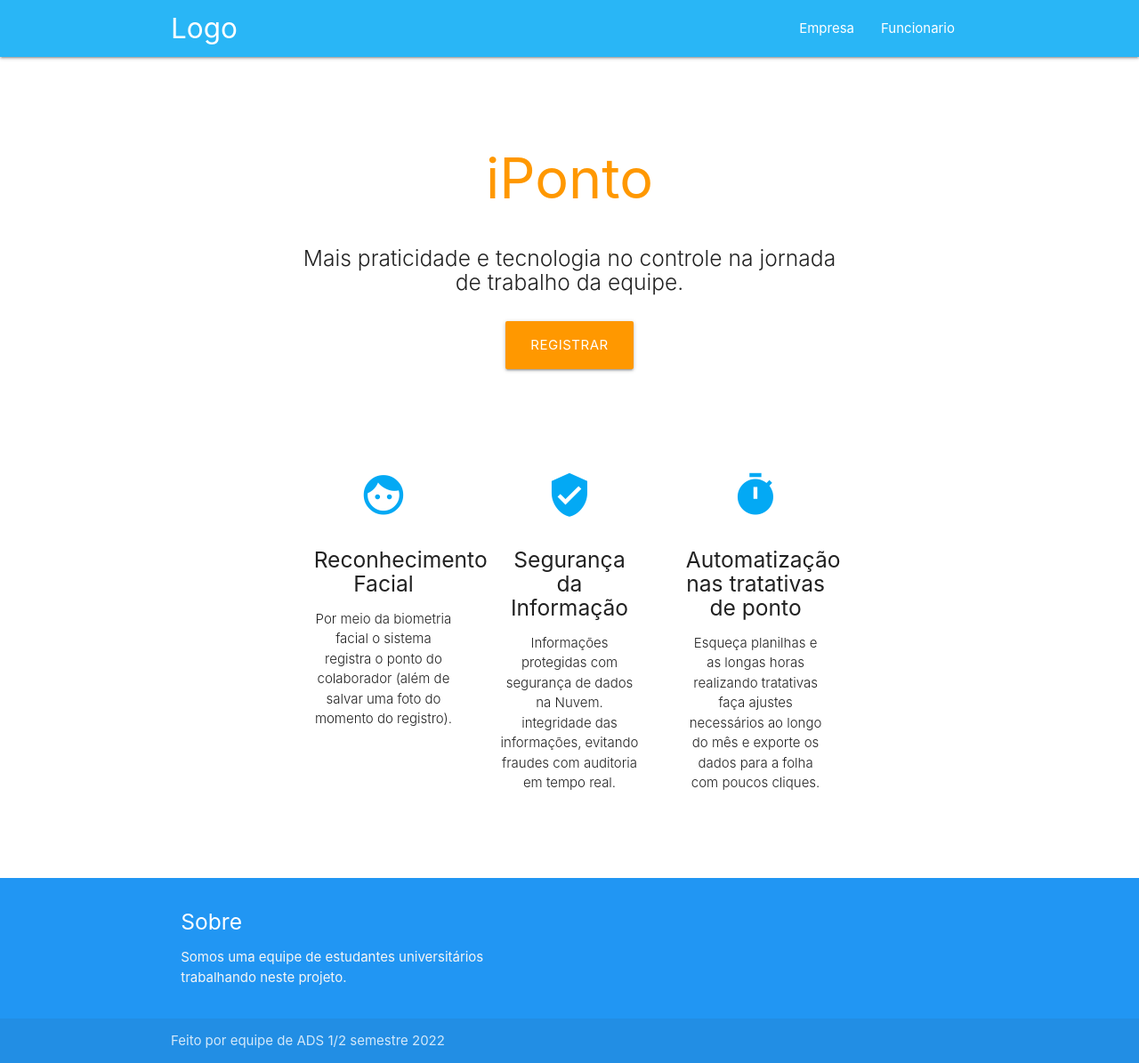
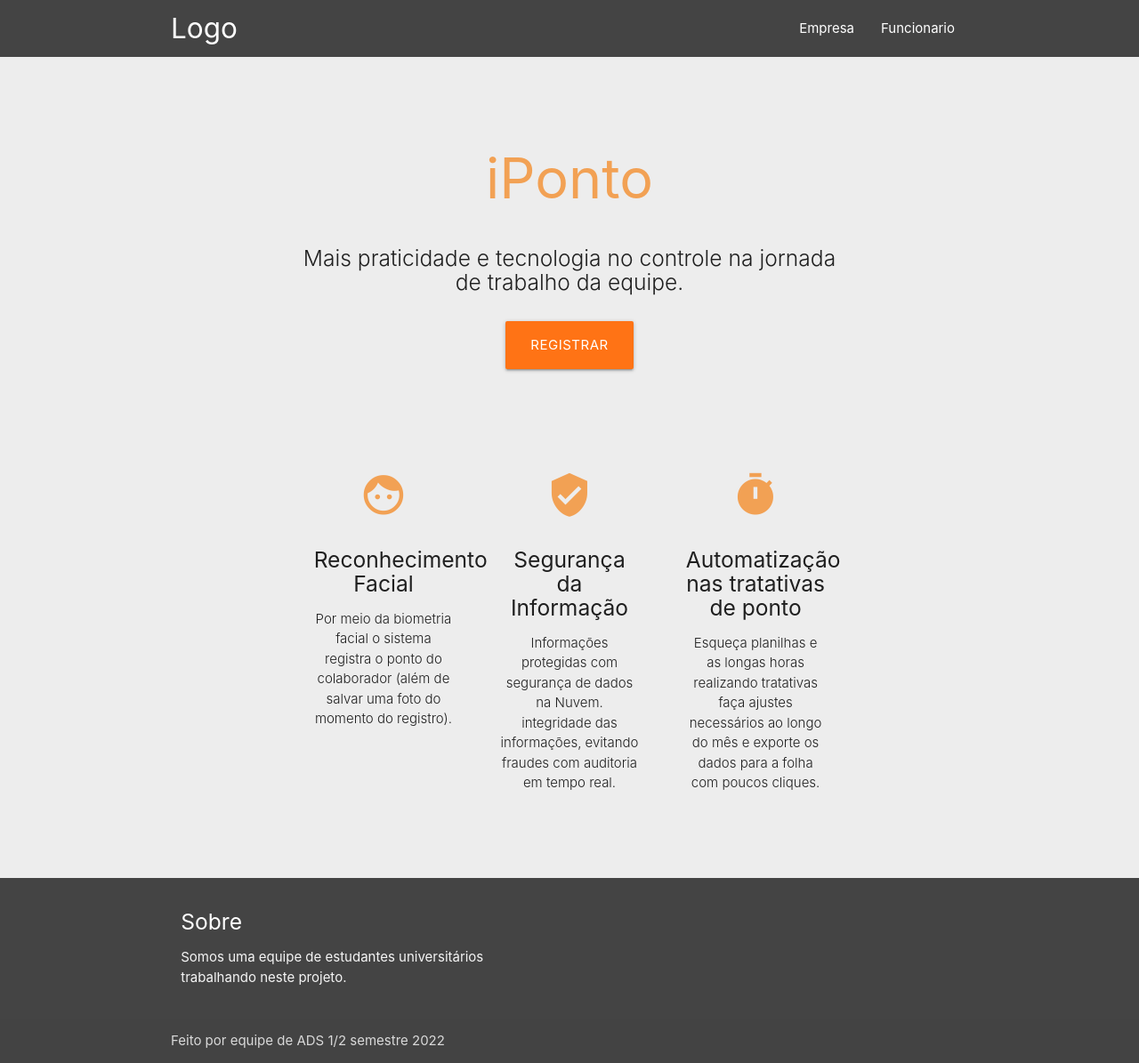
Before and after one commit to victorverdoodt/IPontoApp, a Flask app: page / in a window 1280 px wide. Shown: the whole page at 89% size. Run offline with Flask 2, Linux system fonts and the light colour scheme; some libraries are stand-ins or nearby versions.

Commit message:
mudança nas cores do layout.html

```diff
--- a/app/templates/cadastro_ponto.html
+++ b/app/templates/cadastro_ponto.html
@@ -2,7 +2,7 @@
 <!--criamos um bloco de conteúdo a ser interpretado pelo python-->
 {% block empresa %}
 <div style="display: inline-flex;flex-direction: column;align-items: center; padding: 25px;">
-    <h5 class="indigo-text">Centralize seu rosto na camera e clique no botão "Cadastrar foto"</h5>
+    <h5 style="color: #F2A154;">Centralize seu rosto na camera e clique no botão "Cadastrar foto"</h5>
     <div class="z-depth-1 grey lighten-4 row" style="display: inline-block; padding: 32px 48px 0px 48px; border: 1px solid #EEE;">
         <video id="video" width="640" height="480" autoplay></video>
 
--- a/app/templates/detalhe_cargo.html
+++ b/app/templates/detalhe_cargo.html
@@ -1,7 +1,7 @@
 {% extends "detalhe_layout.html" %}
 {% block empresa %}
 <div style="display: inline-flex;flex-direction: column;align-items: start;width: 100%;margin-left: 25%">
-   <a href="/cargo"><button class="btn waves-effect waves-light"> Novo <i class="material-icons right">send</i> </button></a>
+   <a href="/cargo"><button style="background-color: #FF7315" class="btn waves-effect waves-light"> Novo <i class="material-icons right">send</i> </button></a>
   <table id="data" class="highlight">
     <thead>
       <tr>
@@ -17,7 +17,7 @@
           <td>{{ user.titulo }}</td>
           <td>{{ user.descricao }}</td>
           <td>
-            <a class="btn-floating tooltipped" data-position="bottom" data-tooltip="Desativar" href="/cargo/{{ user.id_cargo }}/desabilitar"><i class="Small material-icons">delete_forever</i></a>
+            <a style="background-color: #FF7315" class="btn-floating tooltipped" data-position="bottom" data-tooltip="Desativar" href="/cargo/{{ user.id_cargo }}/desabilitar"><i class="Small material-icons">delete_forever</i></a>
           </td>
         </tr>
       {% endfor %}
--- a/app/templates/editar_funcionario.html
+++ b/app/templates/editar_funcionario.html
@@ -1,7 +1,7 @@
 {% extends "detalhe_layout.html" %}
 {% block empresa %}
 <div style="display: inline-flex;flex-direction: column;align-items: center; padding: 25px;">
-    <h5 class="indigo-text">Editar um funcionario</h5>
+    <h5 style="color: #F2A154;">Editar um funcionario</h5>
     <div class="z-depth-1 grey lighten-4 row" style="display: inline-block; padding: 32px 48px 0px 48px; border: 1px solid #EEE;">
         {% if error != None %}
         <div class="card-panel teal">
--- a/app/templates/funcionario_erro.html
+++ b/app/templates/funcionario_erro.html
@@ -4,6 +4,6 @@
 <i class="large material-icons red-text text-darken-4">warning</i>
 <h2>Você precisa registrar um cargo</h2>
 <div>
-    <a href="/cargos"><button class="btn waves-effect waves-light">Registrar</button></a>
+    <a href="/cargos"><button style="background-color: #FF7315" class="btn waves-effect waves-light">Registrar</button></a>
 </div>
 {% endblock %}
--- a/app/templates/home_page.html
+++ b/app/templates/home_page.html
@@ -4,12 +4,12 @@
 <div class="section no-pad-bot" id="index-banner">
     <div class="container">
       <br><br>
-      <h1 class="header center orange-text">iPonto</h1>
+      <h1 class="header center" style="color: #F2A154">iPonto</h1>
       <div class="row center">
         <h5 class="header col s12 light">Mais praticidade e tecnologia no controle na jornada de trabalho da equipe.</h5>
       </div>
       <div class="row center">
-        <a href="/registrar" id="download-button" class="btn-large waves-effect waves-light orange">Registrar</a>
+        <a href="/registrar" id="download-button" class="btn-large waves-effect waves-light" style="background-color: #FF7315">Registrar</a>
       </div>
       <br><br>
     </div>
@@ -23,7 +23,7 @@
       <div class="row">
         <div class="col s12 m4">
           <div class="icon-block">
-            <h2 class="center light-blue-text"><i class="material-icons">face</i></h2>
+            <h2 class="center" style="color: #F2A154"><i class="material-icons">face</i></h2>
             <h5 class="center">Reconhecimento Facial</h5>
 
             <p class="light">Por meio da biometria facial o sistema registra o ponto do colaborador (além de salvar uma foto do momento do registro).</p>
@@ -32,7 +32,7 @@
 
         <div class="col s12 m4">
           <div class="icon-block">
-            <h2 class="center light-blue-text"><i class="material-icons">verified_user</i></h2>
+            <h2 class="center" style="color: #F2A154"><i class="material-icons">verified_user</i></h2>
             <h5 class="center">Segurança da Informação</h5>
 
             <p class="light">Informações protegidas com segurança de dados na Nuvem. integridade das informações, evitando fraudes com auditoria em tempo real.</p>
@@ -41,7 +41,7 @@
 
         <div class="col s12 m4">
           <div class="icon-block">
-            <h2 class="center light-blue-text"><i class="material-icons">timer</i></h2>
+            <h2 class="center" style="color: #F2A154"><i class="material-icons">timer</i></h2>
             <h5 class="center">Automatização nas tratativas de ponto</h5>
 
             <p class="light">Esqueça planilhas e as longas horas realizando tratativas faça ajustes necessários ao longo do mês e exporte os dados para a folha com poucos cliques.</p>
--- a/app/templates/layout.html
+++ b/app/templates/layout.html
@@ -17,7 +17,7 @@
 
     <body class="d-flex flex-column h-100">
         <header>
-            <nav class="light-blue lighten-1" role="navigation" style="z-index: 1;">
+            <nav role="navigation" style="z-index: 1; background-color: #444444">
                 <div class="nav-wrapper container"><a id="logo-container" href="./" class="brand-logo">Logo</a>
                     <ul class="right hide-on-med-and-down">
                         {% if logado[0] %}
@@ -55,7 +55,7 @@
             </nav>
         </header>
 
-        <main class="flex-shrink-0">
+        <main class="flex-shrink-0" style="background-color: #EDEDED">
             <div class="container">
                 <div class="center-align" id="content">
                     {% block conteudo %}{% endblock %}
@@ -63,7 +63,7 @@
             </div>
         </main>
 
-        <footer class="page-footer blue" style="bottom: 0; z-index: 2;">
+        <footer class="page-footer" style="bottom: 0; z-index: 2;background-color: #444444">
             <div class="container">
                 <div class="row">
                     <div class="col l6 s12">
--- a/app/templates/login_empresa.html
+++ b/app/templates/login_empresa.html
@@ -3,7 +3,7 @@
 {% block conteudo %}
 
 <div style="display: inline-flex;flex-direction: column;align-items: center; padding: 25px;">
-    <h5 class="indigo-text">Por favor, entre em sua conta empresa</h5>
+    <h5 style="color: #F2A154;">Por favor, entre em sua conta empresa</h5>
     <div class="z-depth-1 grey lighten-4 row" style="display: inline-block; padding: 32px 48px 0px 48px; border: 1px solid #EEE;">
         {% if error != None %}
         <div class="card-panel teal">
@@ -33,7 +33,7 @@
                 </ul>
                 {% endif %}
             </fieldset>
-            <button class="btn waves-effect waves-light" type="submit" id="enviar" style="margin: 25px;">Entrar</button>
+            <button class="btn waves-effect waves-light" type="submit" id="enviar" style="margin: 25px;background-color: #FF7315;">Entrar</button>
         </form>
     </div>
     <p>Não tem uma conta?, <a href="/registrar">registre-se</a> agora.</p>
--- a/app/templates/login_funcionario.html
+++ b/app/templates/login_funcionario.html
@@ -3,7 +3,7 @@
 {% block conteudo %}
 
 <div style="display: inline-flex;flex-direction: column;align-items: center; padding: 25px;">
-    <h5 class="indigo-text">Por favor, entre em sua conta funcionario</h5>
+    <h5 style="color: #F2A154;">Por favor, entre em sua conta funcionario</h5>
     <div class="z-depth-1 grey lighten-4 row" style="display: inline-block; padding: 32px 48px 0px 48px; border: 1px solid #EEE;">
         {% if error != None %}
         <div class="card-panel teal">
@@ -33,7 +33,7 @@
                 </ul>
                 {% endif %}
             </fieldset>
-            <button class="btn waves-effect waves-light" type="submit" id="enviar" style="margin: 25px;">Entrar</button>
+            <button class="btn waves-effect waves-light" type="submit" id="enviar" style="margin: 25px;background-color: #FF7315;">Entrar</button>
         </form>
     </div>
 </div>
--- a/app/templates/ponto_erro.html
+++ b/app/templates/ponto_erro.html
@@ -2,5 +2,5 @@
 <i class="large material-icons red-text text-darken-4">warning</i>
 <h2>Erro ao registrar ponto</h2>
 <div>
-    <a href="/ponto"><button class="btn waves-effect waves-light">Voltar</button></a>
+    <a href="/ponto"><button class="btn waves-effect waves-light" style="background-color: #FF7315;">Voltar</button></a>
 </div>
--- a/app/templates/ponto_sucesso.html
+++ b/app/templates/ponto_sucesso.html
@@ -2,5 +2,5 @@
 <i class="large material-icons green-text text-darken-4">check_circle</i>
 <h5>{{user}}, ponto registrado com sucesso as {{ data }}</h5>
 <div>
-    <a href="/ponto"><button class="btn waves-effect waves-light">Voltar</button></a>
+    <a href="/ponto"><button class="btn waves-effect waves-light" style="background-color: #FF7315;">Voltar</button></a>
 </div>
--- a/app/templates/registro_cargo.html
+++ b/app/templates/registro_cargo.html
@@ -2,7 +2,7 @@
 {% block empresa %}
 <div style="display: inline-flex;flex-direction: column;align-items: center; padding: 25px;">
     <!--titulo, descricao, id_empresa, hora_entrada, hora_almoco, hora_saida-->
-    <h5 class="indigo-text">Cadastrar um novo cargo</h5>
+    <h5 style="color: #F2A154;">Cadastrar um novo cargo</h5>
     <div class="z-depth-1 grey lighten-4 row" style="display: inline-block; padding: 32px 48px 0px 48px; border: 1px solid #EEE;">
         {% if error != None %}
         <div class="card-panel teal">
--- a/app/templates/registro_empresa.html
+++ b/app/templates/registro_empresa.html
@@ -2,7 +2,7 @@
 <!--criamos um bloco de conteúdo a ser interpretado pelo python-->
 {% block conteudo %}
 <div style="display: inline-flex;flex-direction: column;align-items: center; padding: 25px;">
-    <h5 class="indigo-text">Cadastrar uma nova empresa</h5>
+    <h5 style="color: #F2A154;">Cadastrar uma nova empresa</h5>
     <div class="z-depth-1 grey lighten-4 row" style="display: inline-block; padding: 32px 48px 0px 48px; border: 1px solid #EEE;">
         {% if error != None %}
         <div class="card-panel teal">
@@ -65,7 +65,7 @@
                 </ul>
                 {% endif %}
             </fieldset>
-            <button class="btn waves-effect waves-light" type="submit" id="enviar" style="margin: 25px;">Registrar</button>
+            <button class="btn waves-effect waves-light" type="submit" id="enviar" style="margin: 25px;background-color: #FF7315;">Registrar</button>
         </form>
     </div>
 </div>
--- a/app/templates/registro_erro.html
+++ b/app/templates/registro_erro.html
@@ -2,5 +2,5 @@
 <i class="large material-icons red-text text-darken-4">warning</i>
 <h2>Erro ao registrar funcionario</h2>
 <div>
-    <a href="/funcionarios"><button class="btn waves-effect waves-light">Voltar</button></a>
+    <a href="/funcionarios"><button class="btn waves-effect waves-light" style="background-color: #FF7315;">Voltar</button></a>
 </div>
--- a/app/templates/registro_funcionario.html
+++ b/app/templates/registro_funcionario.html
@@ -1,7 +1,7 @@
 {% extends "detalhe_layout.html" %}
 {% block empresa %}
 <div style="display: inline-flex;flex-direction: column;align-items: center; padding: 25px;">
-    <h5 class="indigo-text">Cadastrar um novo funcionario</h5>
+    <h5 style="color: #F2A154;">Cadastrar um novo funcionario</h5>
     <div class="z-depth-1 grey lighten-4 row" style="display: inline-block; padding: 32px 48px 0px 48px; border: 1px solid #EEE;">
         {% if error != None %}
         <div class="card-panel teal">
--- a/app/templates/registro_ponto.html
+++ b/app/templates/registro_ponto.html
@@ -2,7 +2,7 @@
 <!--criamos um bloco de conteúdo a ser interpretado pelo python-->
 {% block conteudo %}
 <div style="display: inline-flex;flex-direction: column;align-items: center; padding: 25px;">
-    <h5 class="indigo-text">Centralize seu rosto na camera e clique no botão "Bater ponto"</h5>
+    <h5 style="color: #F2A154;">Centralize seu rosto na camera e clique no botão "Bater ponto"</h5>
     <div class="z-depth-1 grey lighten-4 row" style="display: inline-block; padding: 32px 48px 0px 48px; border: 1px solid #EEE;">
         <video id="video" width="640" height="480" autoplay></video>
 
@@ -10,7 +10,7 @@
             <form method="post" enctype=multipart/form-data id="myForm">
 
             </form>
-            <button id="snap" class="btn waves-effect waves-light">Bater ponto</button>
+            <button id="snap" class="btn waves-effect waves-light" style="background-color: #FF7315;">Bater ponto</button>
             <h6 id="message"></h6>
         </div>
         <div id="results"></div>
--- a/app/templates/registro_sucesso.html
+++ b/app/templates/registro_sucesso.html
@@ -2,5 +2,5 @@
 <i class="large material-icons green-text text-darken-4">check_circle</i>
 <h2> Funcionario {{user}}, registrado com sucesso</h2>
 <div>
-    <a href="/funcionarios"><button class="btn waves-effect waves-light">Voltar</button></a>
+    <a href="/funcionarios"><button class="btn waves-effect waves-light" style="background-color: #FF7315;">Voltar</button></a>
 </div>
```
Also changed, not shown: app/templates/detalhe_funcionario.html (+4 -4 lines), app/banco.sqlite.
